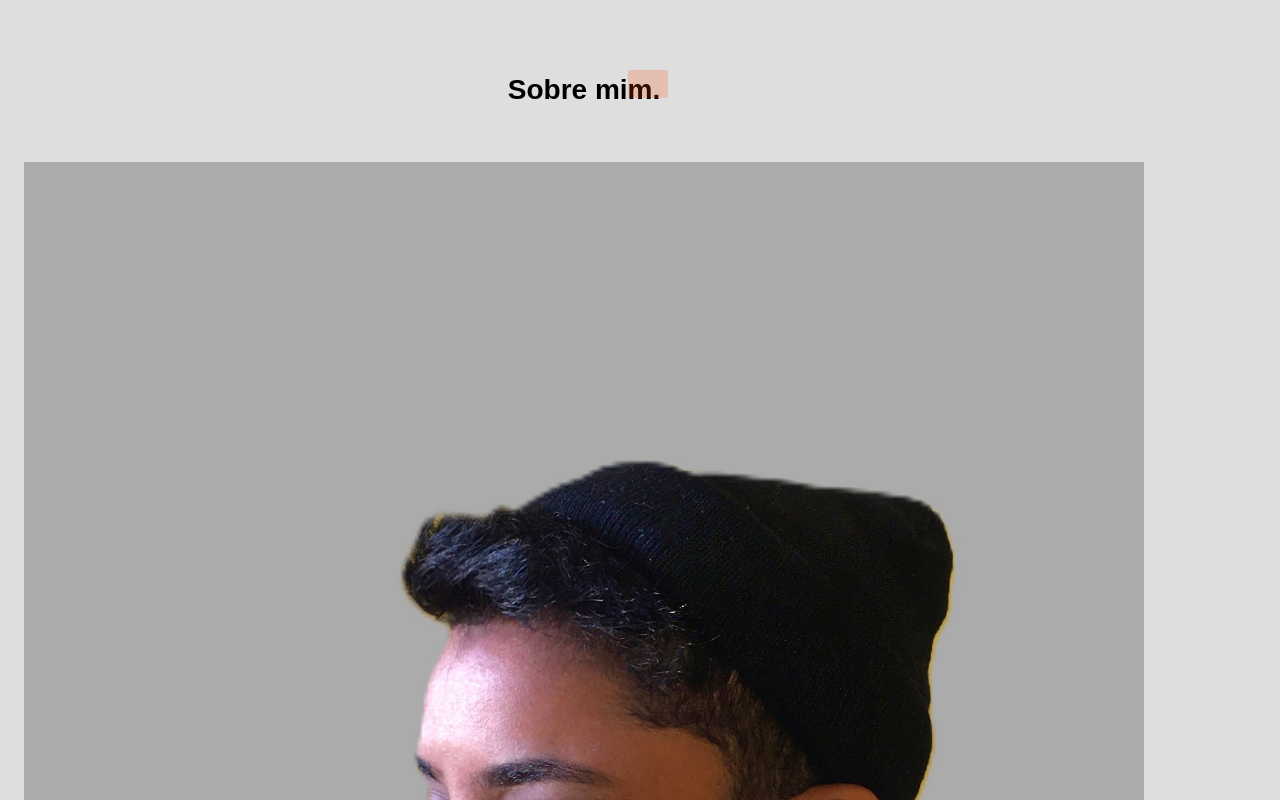
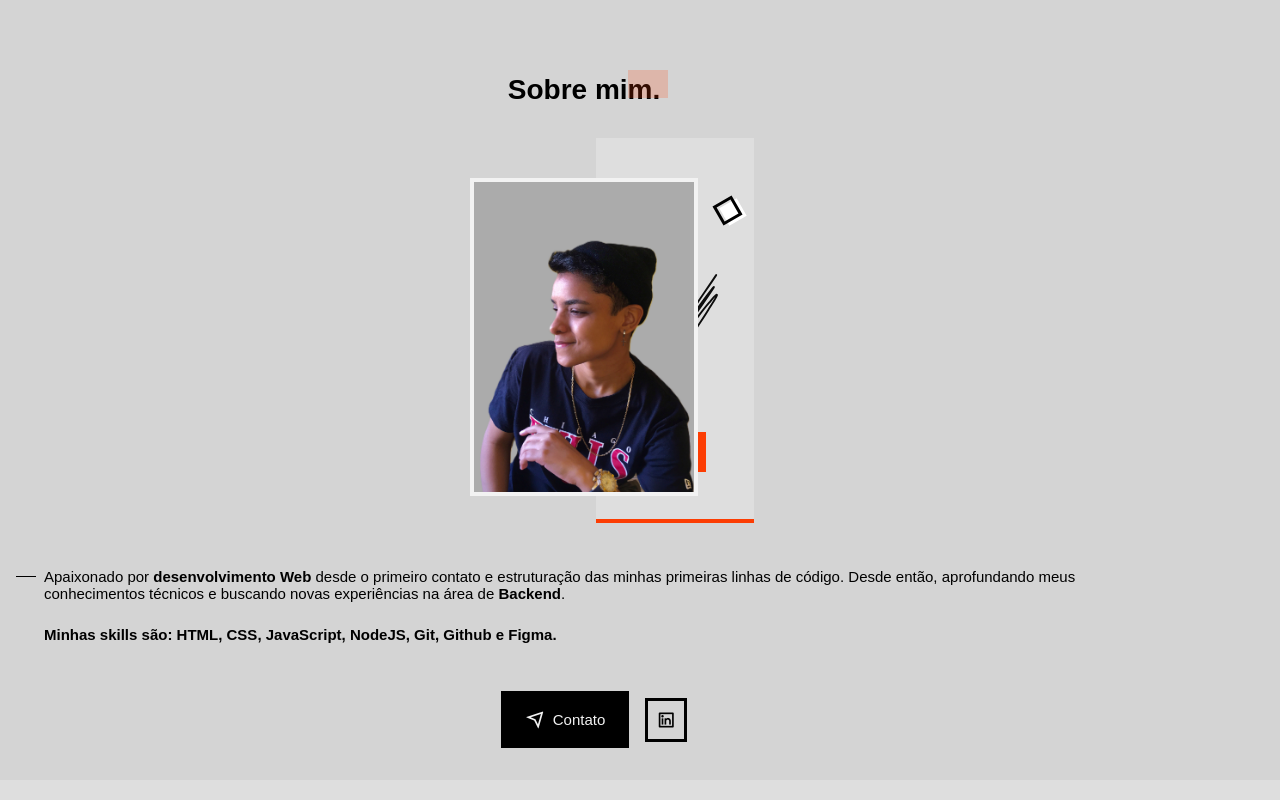
Before and after one commit to ArthurZal/portfolio-dev, a plain HTML site: page index.html in a window 1280 px wide. Shown: the part 660-1460 px from the top of the page. Drawn offline with nearby package versions, Linux system fonts and the light colour scheme; a web font is replaced by a local one.

Commit message:
Estilização da sessão Sobre

```diff
--- a/index.html
+++ b/index.html
@@ -96,9 +96,9 @@
                     </p>
 
                     <a href="#sobre" class="home-scroll">
-                        <di class="home-scroll-box">
+                        <div class="home-scroll-box">
                             <i class="ri-arrow-down-s-line"></i>
-                        </di>
+                        </div>
 
                         <span class="home-scroll-text">Scroll Down</span>
                     </a>
@@ -138,7 +138,7 @@
 
                     <div class="about-buttons">
                         <a href="#contact" class="button">
-                            <i class="ri-send-plane-line"></i> Entre em contato comigo
+                            <i class="ri-send-plane-line"></i>Contato
                         </a>
 
                         <a href="https://www.linkedin.com/in/arthur-oliveira-almeida/" target="_blank" class="button-ghost">
--- /dev/null
+++ b/styles/components/about.css
@@ -0,0 +1,133 @@
+.about {
+    background-color: var(--container-color);
+    transition: background-color .4s;
+}
+
+.about-container {
+    row-gap: 0;
+}
+
+.about-perfil {
+    position: relative;
+    justify-self: center;
+    margin-block: 2.5rem 4.5rem;
+}
+
+.about-img {
+    width: 228px;
+}
+
+.about-img {
+    position: relative;
+    border: 4px solid var(--white-color);
+    z-index: 1;
+}
+
+.about-shadow,
+.about-line,
+.about-box {
+    position: absolute;
+}
+
+.about-shadow {
+    width: 158px;
+    height: 385px;
+    background-color: var(--body-color);
+    top: -2.5rem;
+    right: -3.5rem;
+    border-bottom: 4px solid var(--first-color);
+    transition: background-color .4s;
+}
+
+.about-perfil .geometric-box {
+    top: 1.5rem;
+    right: -2.8rem;
+}
+
+.about-line {
+    filter: invert(1);
+    right: -1.28rem;
+    top: 6rem;
+    width: 50px;
+    transition: filter .4s;
+}
+
+.about-box {
+    width: 40px;
+    height: 40px;
+    background-color: var(--first-color);
+    right: -.5rem;
+    bottom: 1.5rem;
+}
+
+.about-info {
+    padding-left: 1.25rem;
+}
+
+.about-description {
+    position: relative;
+    color: var(--title-color);
+    margin-bottom: 1.5rem;
+}
+
+.about-description::after {
+    content: "";
+    width: 20px;
+    height: 1px;
+    background-color: var(--title-color);
+    position: absolute;
+    left: -1.75rem;
+    top: .5rem ;
+}
+
+.about-list {
+    list-style: square;
+    color: var(--title-color);
+    margin-bottom: 3rem;
+}
+
+.about-buttons {
+    display: flex;
+    justify-content: center;
+    align-items: center;
+    column-gap: 1rem;
+}
+
+.button,
+.button-ghost {
+    display: flex;
+    align-items: center;
+    justify-content: center;
+    column-gap: .5rem;
+}
+
+.button {
+    background-color: var(--black-color);
+    padding: 1.1rem 1.5rem;
+    color: var(--white-color);
+    font-weight: var(--font-medium);
+    transition: background-color .4s;
+}
+
+.button i {
+    font-size: 1.25rem;
+}
+
+.button:hover {
+    background-color: var(--first-color);
+}
+
+.button-ghost {
+    border: 3px solid var(--black-color);
+    color: var(--black-color);
+    padding: .5rem;
+    transition: border .4s, color .4s;
+}
+
+.button-ghost i {
+    font-size: 1.25rem;
+}
+
+.button-ghost:hover {
+    border: 3px solid var(--first-color);
+}
--- a/styles/index.css
+++ b/styles/index.css
@@ -2,3 +2,4 @@
 @import url(utility.css);
 @import url(./components/header.css);
 @import url(./components/home.css);
+@import url(./components/about.css);
```
